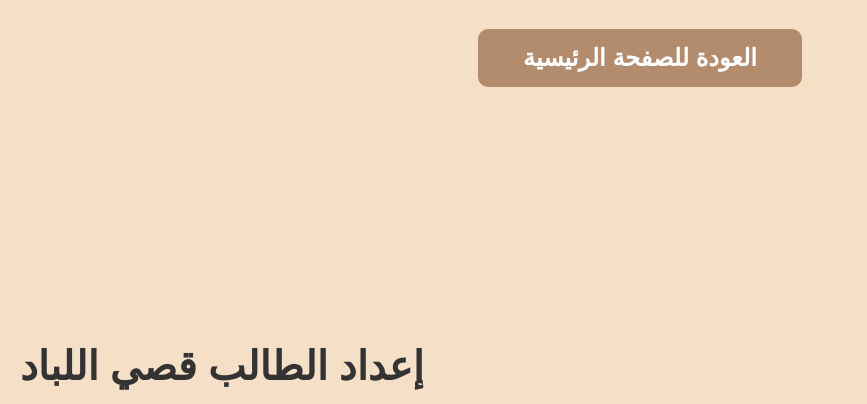
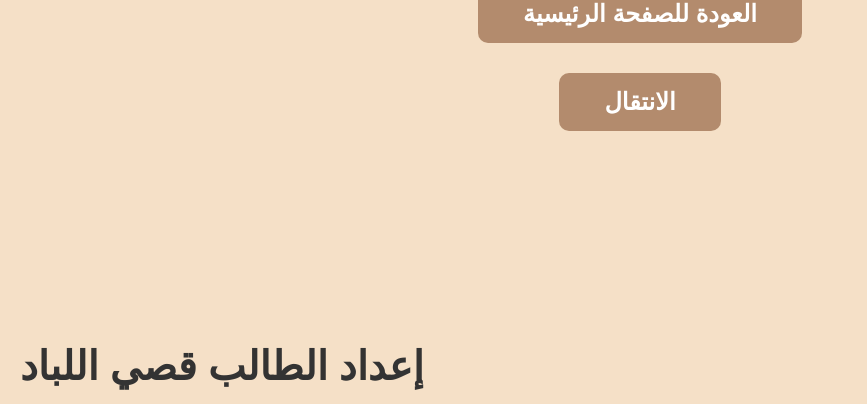
Before and after one commit to alomarir47-debug/welcometojordan-qusai, a plain HTML site: page end-page.html in a window 1280 px wide. Shown: the part 396-800 px from the top of the page, without its empty margins (0-867 px from the left). Drawn offline with Linux system fonts and the light colour scheme.

Commit message:
Add files via upload
Signed-off-by: alomarir47-debug <alomarir47@gmail.com>

```diff
--- a/end-page.html
+++ b/end-page.html
@@ -98,6 +98,7 @@
         }, 20);
     });
 </script>
+<button class="move-btn" onclick="location.href='login.html'">الانتقال</button>
 
 </body>
 </html>
```
Also changed, not shown: page6.html (+1 -1 lines).
